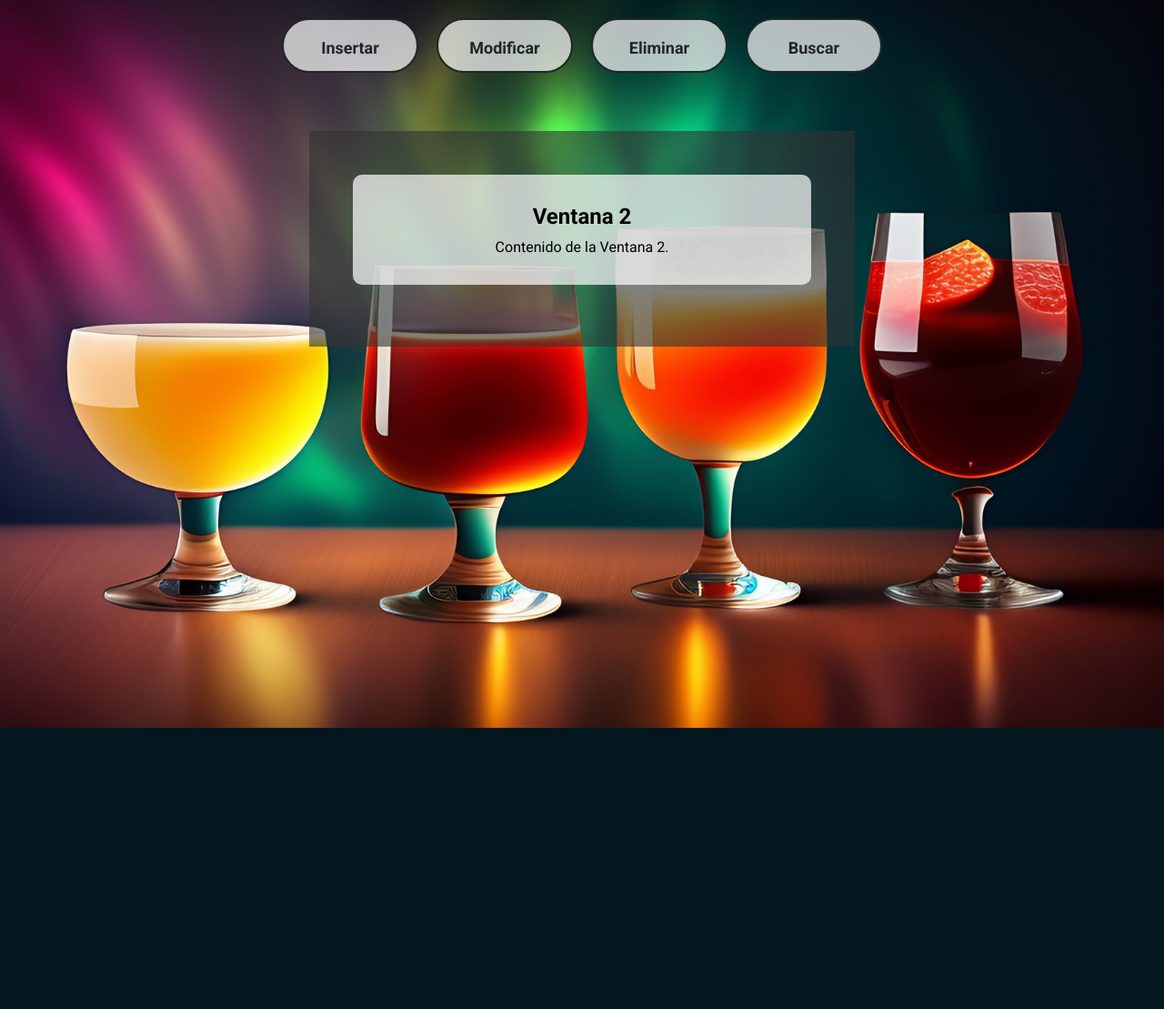
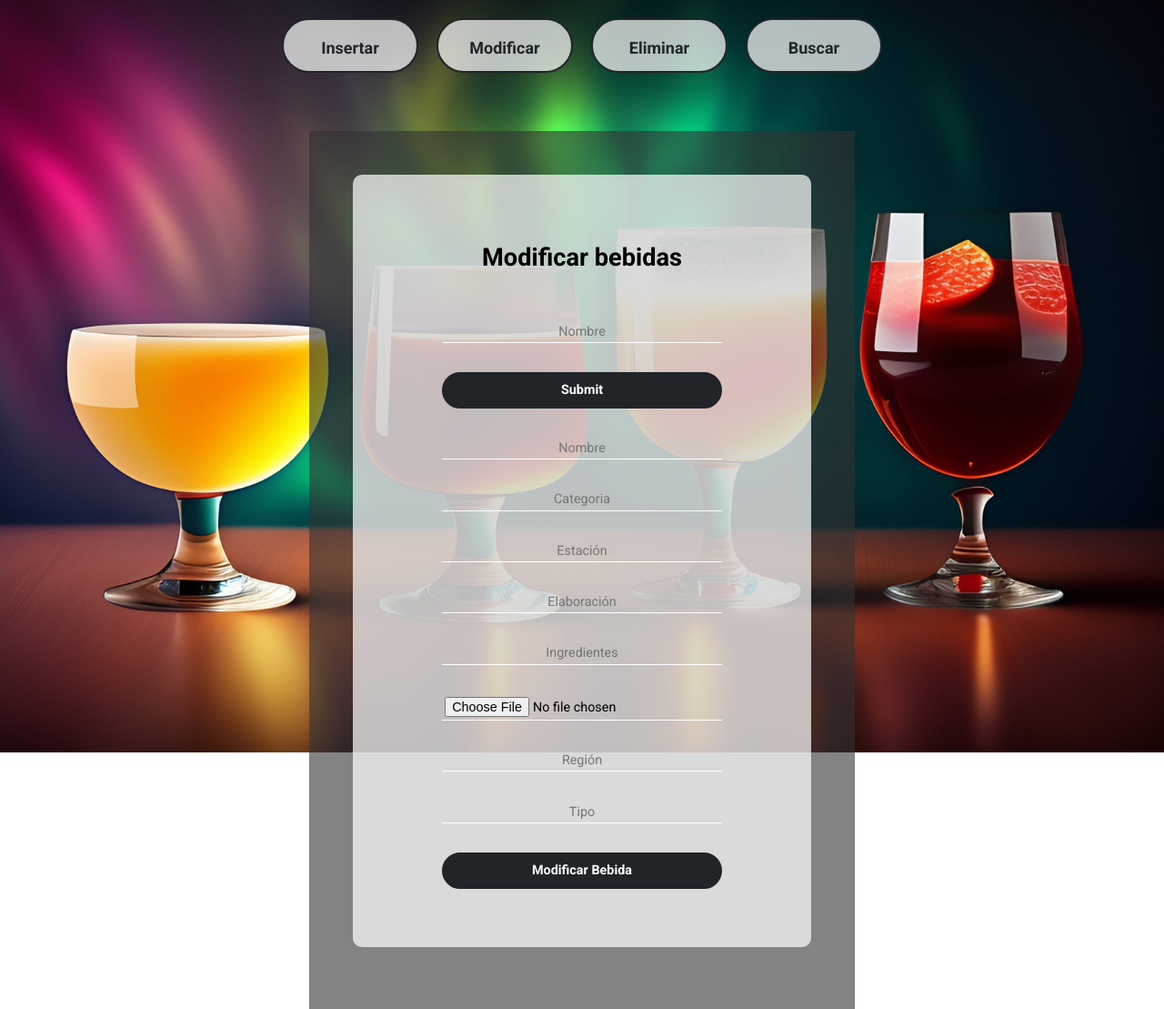
Before and after one commit to felix2680/SmartDrink, a PHP site: page /paginas/administrador.php in a window 1280 px wide, after a click on "Modificar". Shown: the whole page at 91% size. Before the commit the page ends 800 px from the top, so only its background shows below. Run offline with PHP 8.4, Linux system fonts and the light colour scheme.

Commit message:
Se agrego la funcion modificar bebida

```diff
--- a/BD/sql.php
+++ b/BD/sql.php
@@ -81,6 +81,56 @@ if (isset($_POST['insertar-bebida'])) {
         $mensaje_alerta = "Por favor completa los campos";
     }
 
+
+
+}
+
+if (isset($_POST['buscar-modificar'])) {
+    $nombre_buscar = trim($_POST['nombre_buscar']);
+
+    // Realiza una consulta para obtener los datos de la bebida con el nombre ingresado
+    $consulta_buscar = "SELECT * FROM bebidas WHERE nombre = '$nombre_buscar'";
+    $resultado_buscar = mysqli_query($conexion, $consulta_buscar);
+
+    if ($resultado_buscar && mysqli_num_rows($resultado_buscar) > 0) {
+        // Si se encontraron resultados, obtén los datos y muéstralos en el formulario
+        $row = mysqli_fetch_assoc($resultado_buscar);
+        $nombre = $row['nombre'];
+        $categoria = $row['categoria'];
+        $estacion = $row['estacion'];
+        $elaboracion = $row['elaboracion'];
+        $ingredientes = $row['ingredientes'];
+        $imagen = $row['imagen'];
+        $region = $row['region'];
+        $tipo = $row['tipo'];
+    } else {
+        // Si no se encontraron resultados, muestra un mensaje de error
+        $mensaje_alerta = "La bebida no se encontró en la base de datos.";
+    }
+}
+
+if (isset($_POST['modificar-bebida'])) {
+    // Obtén los valores del formulario
+    $nombre_original = trim($_POST['nombre_original']); // Nombre original de la bebida
+    $nombre = trim($_POST['nombre']);
+    $categoria = trim($_POST['categoria']);
+    $estacion = trim($_POST['estacion']);
+    $elaboracion = trim($_POST['elaboracion']);
+    $ingredientes = trim($_POST['ingredientes']);
+    $imagen = addcslashes(file_get_contents($_FILES['imagen']['tmp_name']), "\'\"");
+    $region = trim($_POST['region']);
+    $tipo = trim($_POST['tipo']);
+
+    // Actualiza los datos de la bebida en la base de datos
+    $consulta_modificar = "UPDATE bebidas SET nombre='$nombre', categoria='$categoria', estacion='$estacion', elaboracion='$elaboracion', ingredientes='$ingredientes', imagen='$imagen', region='$region', tipo='$tipo' WHERE nombre='$nombre_original'";
+
+    $resultado_modificar = mysqli_query($conexion, $consulta_modificar);
+
+    if ($resultado_modificar) {
+        $mensaje_alerta = "La bebida se ha modificado correctamente.";
+    } else {
+        $mensaje_alerta = "Ha ocurrido un error al modificar la bebida.";
+    }
 }
 
 ?>
--- a/paginas/administrador.php
+++ b/paginas/administrador.php
@@ -33,8 +33,18 @@
         </form>
 
         <form id="Modificar" class="content">
-            <h2>Ventana 2</h2>
-            <p>Contenido de la Ventana 2.</p>
+            <h2 class="mensaje">Modificar bebidas</h2>
+            <input type="text" name="nombre" placeholder="Nombre">
+            <input type="submit" name="buscar-modificar" placeholder="Buscar">
+            <input type="text" name="nombre" placeholder="Nombre">
+            <input type="text" name="categoria" placeholder="Categoria">
+            <input type="text" name="estacion" placeholder="Estación">
+            <input type="text" name="elaboracion" placeholder="Elaboración">
+            <input type="text" name="ingredientes" placeholder="Ingredientes">
+            <input type="file" name="imagen">
+            <input type="text" name="region" placeholder="Región">
+            <input type="text" name="tipo" placeholder="Tipo">
+            <input type="submit" name="modificar-bebida" value="Modificar Bebida">
             <!-- Contenido del formulario para la ventana de Modificar -->
         </form>
 
```
